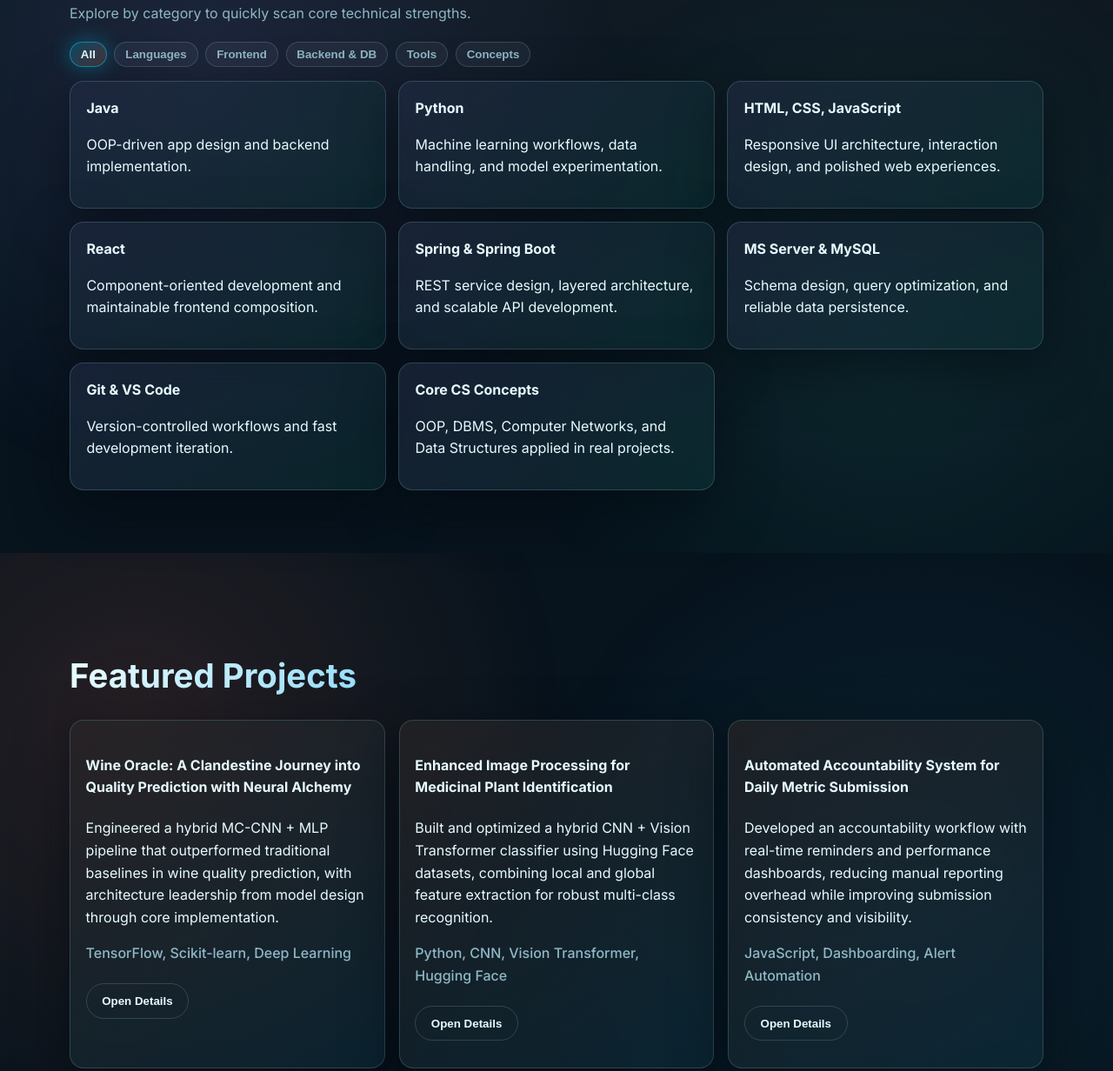
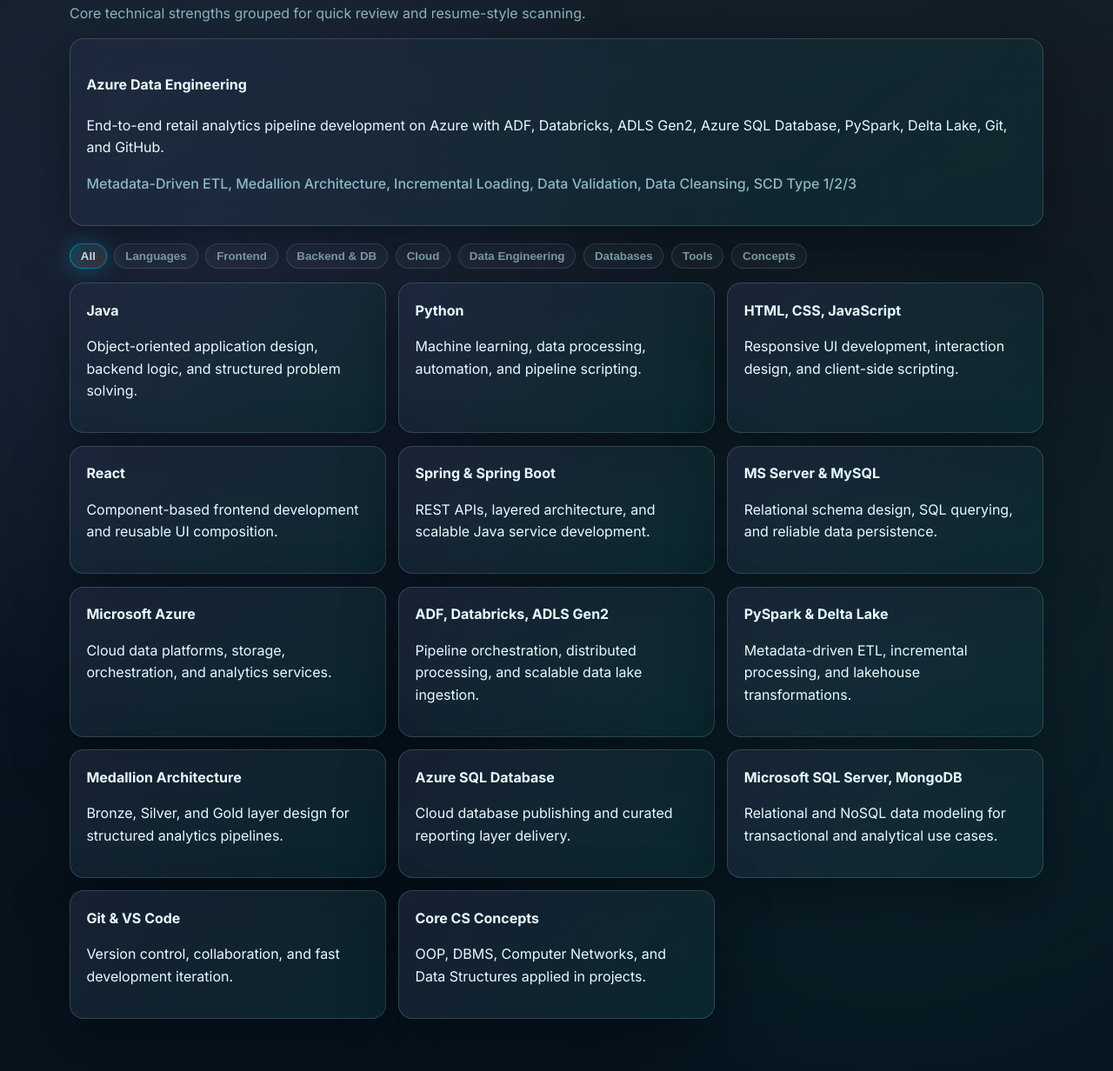
Before and after one commit to Kalyan31104/VRK_Portfolio, a website: page index.html in a window 1280 px wide. Shown: the part 2506-3738 px from the top of the page at 87% size. Drawn offline with nearby package versions, Linux system fonts and the light colour scheme.

Commit message:
Updated Resume and Added new Project

```diff
--- a/index.html
+++ b/index.html
@@ -55,7 +55,7 @@
           </p>
           <div class="hero-actions">
             <a class="btn btn-primary" href="#projects">View Projects</a>
-            <a class="btn btn-secondary" href="assets/vuppu_Reddy_Kalyan_Resume.pdf.pdf" target="_blank" rel="noopener noreferrer">View Resume</a>
+            <a class="btn btn-secondary" href="assets/vuppu_Reddy_Kalyan_Resume.pdf.pdf?v=20260704" target="_blank" rel="noopener noreferrer">View Resume</a>
             <button class="btn btn-secondary" type="button" id="downloadResumeBtn">Download to Device</button>
           </div>
           <div class="hero-meta">
@@ -164,14 +164,26 @@
       <div class="container reveal">
         <h3 class="section-title">Skills</h3>
         <p class="section-intro">
-          Explore by category to quickly scan core technical strengths.
+          Core technical strengths grouped for quick review and resume-style scanning.
         </p>
+
+        <article class="glass-card" style="margin-bottom: 1.25rem;">
+          <h4>Azure Data Engineering</h4>
+          <p>
+            End-to-end retail analytics pipeline development on Azure with ADF, Databricks, ADLS Gen2,
+            Azure SQL Database, PySpark, Delta Lake, Git, and GitHub.
+          </p>
+          <p class="stack">Metadata-Driven ETL, Medallion Architecture, Incremental Loading, Data Validation, Data Cleansing, SCD Type 1/2/3</p>
+        </article>
 
         <div class="skills-filter" role="tablist" aria-label="Filter skills by category">
           <button class="skill-filter active" type="button" data-filter="all" role="tab" aria-selected="true">All</button>
           <button class="skill-filter" type="button" data-filter="languages" role="tab" aria-selected="false">Languages</button>
           <button class="skill-filter" type="button" data-filter="frontend" role="tab" aria-selected="false">Frontend</button>
           <button class="skill-filter" type="button" data-filter="backend" role="tab" aria-selected="false">Backend & DB</button>
+          <button class="skill-filter" type="button" data-filter="cloud" role="tab" aria-selected="false">Cloud</button>
+          <button class="skill-filter" type="button" data-filter="data-engineering" role="tab" aria-selected="false">Data Engineering</button>
+          <button class="skill-filter" type="button" data-filter="databases" role="tab" aria-selected="false">Databases</button>
           <button class="skill-filter" type="button" data-filter="tools" role="tab" aria-selected="false">Tools</button>
           <button class="skill-filter" type="button" data-filter="concepts" role="tab" aria-selected="false">Concepts</button>
         </div>
@@ -181,56 +193,98 @@
             <div class="skill-top">
               <h4>Java</h4>
             </div>
-            <p>OOP-driven app design and backend implementation.</p>
+            <p>Object-oriented application design, backend logic, and structured problem solving.</p>
           </article>
 
           <article class="skill-card glass-card" data-category="languages">
             <div class="skill-top">
               <h4>Python</h4>
             </div>
-            <p>Machine learning workflows, data handling, and model experimentation.</p>
+            <p>Machine learning, data processing, automation, and pipeline scripting.</p>
           </article>
 
           <article class="skill-card glass-card" data-category="frontend">
             <div class="skill-top">
               <h4>HTML, CSS, JavaScript</h4>
             </div>
-            <p>Responsive UI architecture, interaction design, and polished web experiences.</p>
+            <p>Responsive UI development, interaction design, and client-side scripting.</p>
           </article>
 
           <article class="skill-card glass-card" data-category="frontend">
             <div class="skill-top">
               <h4>React</h4>
             </div>
-            <p>Component-oriented development and maintainable frontend composition.</p>
+            <p>Component-based frontend development and reusable UI composition.</p>
           </article>
 
           <article class="skill-card glass-card" data-category="backend">
             <div class="skill-top">
               <h4>Spring & Spring Boot</h4>
             </div>
-            <p>REST service design, layered architecture, and scalable API development.</p>
+            <p>REST APIs, layered architecture, and scalable Java service development.</p>
           </article>
 
           <article class="skill-card glass-card" data-category="backend">
             <div class="skill-top">
               <h4>MS Server & MySQL</h4>
             </div>
-            <p>Schema design, query optimization, and reliable data persistence.</p>
+            <p>Relational schema design, SQL querying, and reliable data persistence.</p>
+          </article>
+
+          <article class="skill-card glass-card" data-category="cloud">
+            <div class="skill-top">
+              <h4>Microsoft Azure</h4>
+            </div>
+            <p>Cloud data platforms, storage, orchestration, and analytics services.</p>
+          </article>
+
+          <article class="skill-card glass-card" data-category="cloud">
+            <div class="skill-top">
+              <h4>ADF, Databricks, ADLS Gen2</h4>
+            </div>
+            <p>Pipeline orchestration, distributed processing, and scalable data lake ingestion.</p>
+          </article>
+
+          <article class="skill-card glass-card" data-category="data-engineering">
+            <div class="skill-top">
+              <h4>PySpark & Delta Lake</h4>
+            </div>
+            <p>Metadata-driven ETL, incremental processing, and lakehouse transformations.</p>
+          </article>
+
+          <article class="skill-card glass-card" data-category="data-engineering">
+            <div class="skill-top">
+              <h4>Medallion Architecture</h4>
+            </div>
+            <p>Bronze, Silver, and Gold layer design for structured analytics pipelines.</p>
+          </article>
+
+          <article class="skill-card glass-card" data-category="databases">
+            <div class="skill-top">
+              <h4>Azure SQL Database</h4>
+            </div>
+            <p>Cloud database publishing and curated reporting layer delivery.</p>
+          </article>
+
+          <article class="skill-card glass-card" data-category="databases">
+            <div class="skill-top">
+              <h4>Microsoft SQL Server, MongoDB</h4>
+            </div>
+            <p>Relational and NoSQL data modeling for transactional and analytical use cases.</p>
           </article>
 
           <article class="skill-card glass-card" data-category="tools">
             <div class="skill-top">
               <h4>Git & VS Code</h4>
             </div>
-            <p>Version-controlled workflows and fast development iteration.</p>
+            <p>Version control, collaboration, and fast development iteration.</p>
           </article>
 
           <article class="skill-card glass-card" data-category="concepts">
             <div class="skill-top">
               <h4>Core CS Concepts</h4>
             </div>
-            <p>OOP, DBMS, Computer Networks, and Data Structures applied in real projects.</p>
+            <p>OOP, DBMS, Computer Networks, and Data Structures applied in projects.</p>
           </article>
         </div>
       </div>
@@ -240,6 +294,23 @@
       <div class="container reveal">
         <h3 class="section-title">Featured Projects</h3>
         <div class="project-grid">
+          <article class="project-card">
+            <div class="project-card-content">
+              <h4>Enterprise Retail Analytics on Azure</h4>
+              <p>
+                Built an end-to-end Azure data engineering solution for retail ingestion, transformation, and
+                curated reporting using a metadata-driven ETL framework.
+              </p>
+              <p class="stack">Azure Data Factory, Azure Databricks, ADLS Gen2, Azure SQL Database, PySpark, Delta Lake, Git, GitHub</p>
+              <button class="btn btn-secondary project-toggle" type="button" aria-expanded="false">Open Details</button>
+            </div>
+            <div class="project-overlay">
+              <p>Implemented Medallion Architecture, incremental loading, data validation, cleansing, and SCD Type 1/2/3 handling.</p>
+              <a class="btn btn-primary" href="https://github.com/Kalyan31104/retail-data" target="_blank" rel="noopener noreferrer">View GitHub</a>
+              <a class="btn btn-secondary" href="#contact">Discuss Project</a>
+            </div>
+          </article>
+
           <article class="project-card">
             <div class="project-card-content">
               <h4>Wine Oracle: A Clandestine Journey into Quality Prediction with Neural Alchemy</h4>
--- a/script.js
+++ b/script.js
@@ -258,7 +258,9 @@ projectToggles.forEach((button) => {
 if (downloadResumeBtn) {
   downloadResumeBtn.addEventListener("click", async () => {
     try {
-      const response = await fetch("assets/vuppu_Reddy_Kalyan_Resume.pdf.pdf");
+      const response = await fetch("assets/vuppu_Reddy_Kalyan_Resume.pdf.pdf?v=20260704", {
+        cache: "no-store"
+      });
       if (!response.ok) {
         throw new Error("Resume file is not available right now.");
       }
```
Also changed, not shown: 1 other file.
